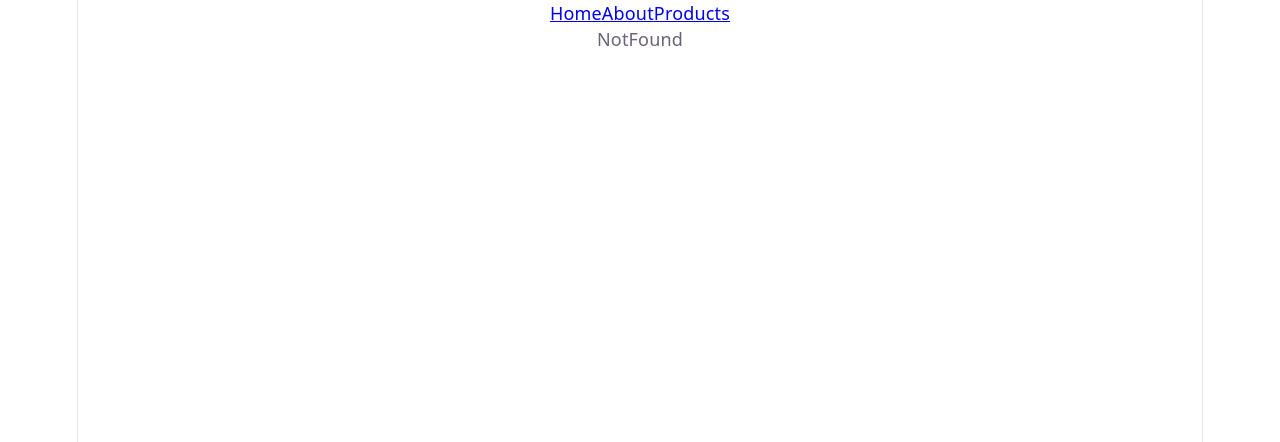
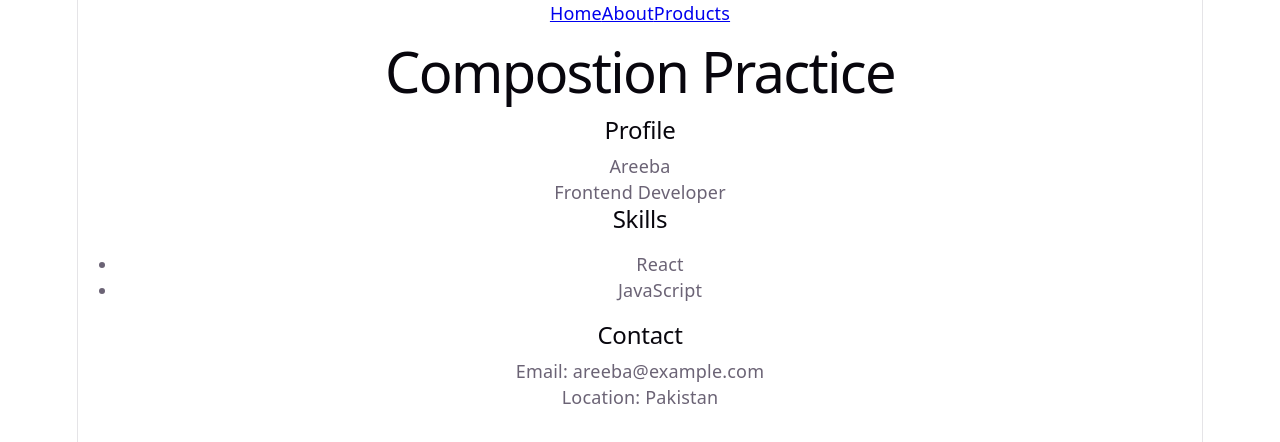
Before and after one commit to AdaBugHunter/react-project, a React (Vite) app: page /composition-practice in a window 1280 px wide. Shown: the top 442 px of the page. Built offline with nearby package versions, Linux system fonts and the light colour scheme.

Commit message:
Component Composition & Reusable Components

```diff
--- /dev/null
+++ b/src/components/Section.jsx
@@ -0,0 +1,10 @@
+function Section({title,children}) {
+  return (
+    <section>
+        <h2>{title}</h2>
+        <p>{children}</p>
+    </section>
+  )
+}
+
+export default Section
--- /dev/null
+++ b/src/pages/CompositionPractice.jsx
@@ -0,0 +1,28 @@
+import Section from "../components/Section"
+
+function CompositionPractice() {
+  return (
+    <main>
+        <h1>Compostion Practice</h1>
+
+        <Section title="Profile">
+                <p>Areeba</p>
+                <p>Frontend Developer</p>
+        </Section>
+
+        <Section title="Skills">
+                <ul>
+                    <li>React</li>
+                    <li>JavaScript</li>
+                </ul>
+        </Section>
+
+        <Section title="Contact">
+           <p>Email: areeba@example.com</p>
+           <p>Location: Pakistan</p>
+        </Section>
+    </main>
+  )
+}
+
+export default CompositionPractice
--- a/src/routes/AppRoutes.jsx
+++ b/src/routes/AppRoutes.jsx
@@ -4,6 +4,7 @@ import About from '../pages/About'
 import Products from '../pages/Products'
 import ProductDetail from '../pages/ProductDetail'
 import NotFound from '../pages/NotFound'
+import CompositionPractice from '../pages/CompositionPractice'
 
 function AppRoutes() {
   return (
@@ -13,6 +14,7 @@ function AppRoutes() {
     <Route path='/products' element={<Products />}/>
     <Route path='/product/:id' element={<ProductDetail />} />
     <Route path='*' element={<NotFound />}/>
+    <Route path="/composition-practice" element={<CompositionPractice />} />
 
    </Routes>
   )
```
